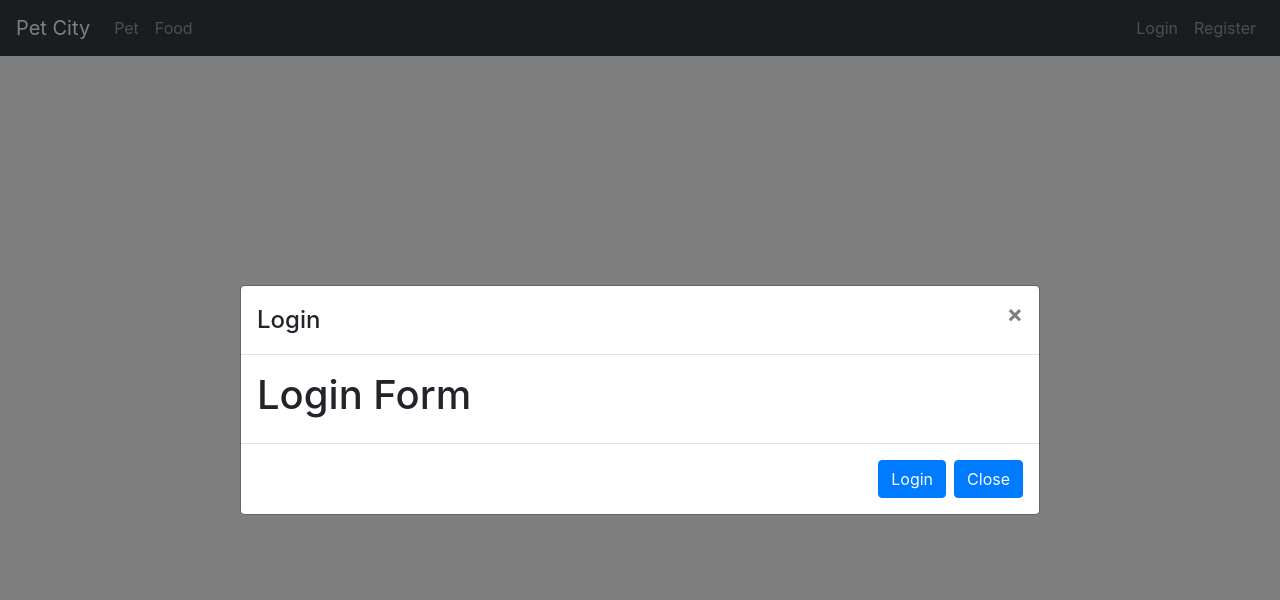
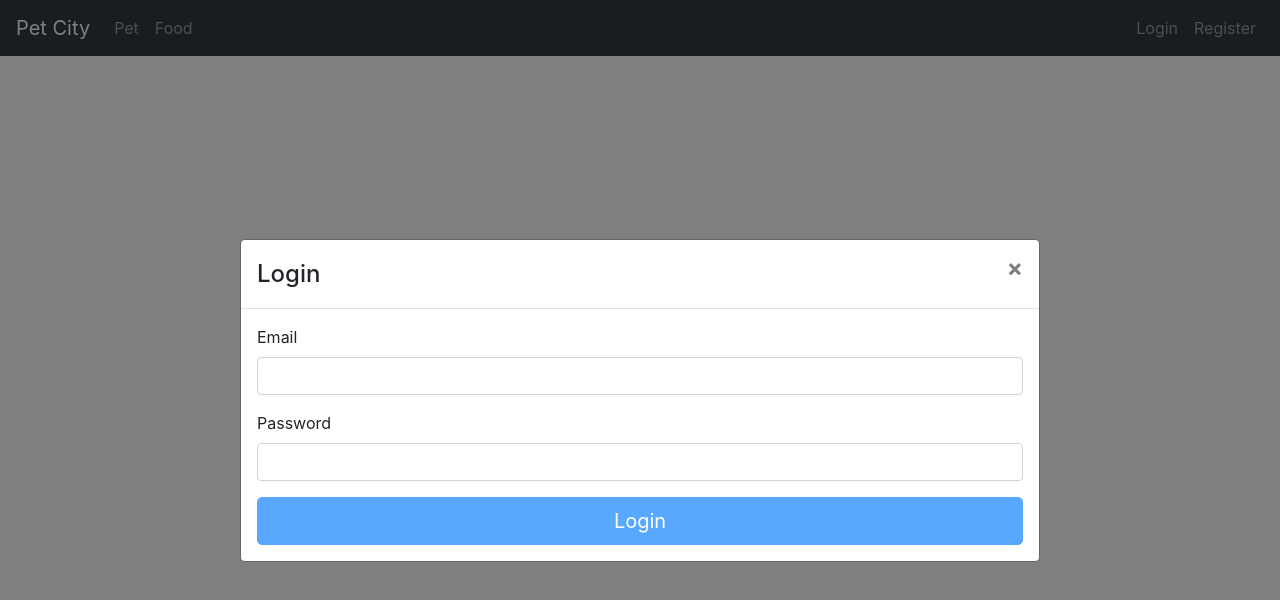
Before and after one commit to timothylam1228/Webapp-Frontend, a React (Create React App) app: page / in a window 1280 px wide. Both pictures are taken after a click on the button "Login". Shown: the top 600 px of the page. Built offline with nearby package versions, Linux system fonts and the light colour scheme.

Commit message:
register form

```diff
--- a/src/components/account/login-form.js
+++ b/src/components/account/login-form.js
@@ -1,9 +1,21 @@
 
-import React from 'react';
+import React, {useState }from 'react';
 import Modal from 'react-bootstrap/Modal'
+import Form from "react-bootstrap/Form";
+
 import Button from 'react-bootstrap/Button';
 
   export default function LoginForm(props){
+    const [email, setEmail] = useState("");
+    const [password, setPassword] = useState("");
+    function validateForm() {
+      return email.length > 0 && password.length > 0;
+    }
+
+    function handleSubmit(event) {
+      event.preventDefault();
+    }
+
       return(
         <Modal
         {...props}
@@ -16,12 +28,31 @@ import Button from 'react-bootstrap/Button';
           Login          </Modal.Title>
         </Modal.Header>
         <Modal.Body>
-         <h1>Login Form</h1>
+
+        <Form onSubmit={handleSubmit}>
+        <Form.Group size="lg" controlId="email">
+          <Form.Label>Email</Form.Label>
+          <Form.Control
+            autoFocus
+            type="email"
+            value={email}
+            onChange={(e) => setEmail(e.target.value)}
+          />
+        </Form.Group>
+        <Form.Group size="lg" controlId="password">
+          <Form.Label>Password</Form.Label>
+          <Form.Control
+            type="password"
+            value={password}
+            onChange={(e) => setPassword(e.target.value)}
+          />
+        </Form.Group>
+        <Button block size="lg" type="submit" disabled={!validateForm()}>
+          Login
+        </Button>
+      </Form>
         </Modal.Body>
-        <Modal.Footer>
-          <Button onClick={props.onHide}>Login</Button>
-          <Button onClick={props.onHide}>Close</Button>
-        </Modal.Footer>
+
       </Modal>
       )
   }
--- /dev/null
+++ b/src/components/account/register-form.js
@@ -0,0 +1,92 @@
+
+import React, { useState } from 'react';
+import Modal from 'react-bootstrap/Modal'
+import Form from "react-bootstrap/Form";
+
+import Button from 'react-bootstrap/Button';
+
+export default function RegisterForm(props) {
+
+  const [email, setEmail] = useState("");
+  const [password, setPassword] = useState("");
+  const [name, setName] = useState("");
+  const [confirmPassword, setconfirmPassword] = useState("");
+
+
+  function validateForm() {
+    //////Want api check user exist
+    if( email.length < 0 || password.length < 0){
+      return false;
+    }if(password != confirmPassword){
+      return false;
+    }
+
+  }
+
+  function handleSubmit(event) {
+    event.preventDefault();
+  }
+
+  return (
+    <Modal
+      {...props}
+      size="lg"
+      aria-labelledby="contained-modal-title-vcenter"
+      centered
+    >
+      <Modal.Header closeButton>
+        <Modal.Title id="contained-modal-title-vcenter">
+          Register
+          </Modal.Title>
+      </Modal.Header>
+      <Modal.Body>
+
+        <Form onSubmit={handleSubmit}>
+          <Form.Group size="lg" controlId="email">
+            <Form.Label>Email</Form.Label>
+            <Form.Control
+              autoFocus
+              type="email"
+              value={email}
+              onChange={(e) => setEmail(e.target.value)}
+            />
+          </Form.Group>
+
+          <Form.Group size="lg" controlId="name">
+            <Form.Label>Name</Form.Label>
+            <Form.Control
+              autoFocus
+              type="text"
+              value={name}
+              onChange={(e) => setName(e.target.value)}
+            />
+          </Form.Group>
+
+
+          <Form.Group size="lg" controlId="password">
+            <Form.Label>Password</Form.Label>
+            <Form.Control
+              type="password"
+              value={password}
+              onChange={(e) => setPassword(e.target.value)}
+            />
+          </Form.Group>
+
+
+          <Form.Group size="lg" controlId="confirmPassword">
+            <Form.Label>Confirm Password</Form.Label>
+            <Form.Control
+              type="password"
+              value={confirmPassword}
+              onChange={(e) => setconfirmPassword(e.target.value)}
+            />
+          </Form.Group>
+          <Button block size="lg" type="submit" disabled={!validateForm()}>
+            Register
+        </Button>
+        </Form>
+      </Modal.Body>
+
+    </Modal>
+  )
+}
--- a/src/components/topnav/topnav.js
+++ b/src/components/topnav/topnav.js
@@ -1,15 +1,31 @@
 
-import React from 'react';
+import React,{useState} from 'react';
 import Navbar from 'react-bootstrap/Navbar';
 import Nav from 'react-bootstrap/Nav';
 import NavDropdown from 'react-bootstrap/NavDropdown';
 import 'bootstrap/dist/css/bootstrap.min.css';
 import Home from "../../containers/Home";
-import Register from "../../containers/Register";
+import LoginForm from '../account/login-form';
+import RegisterForm from '../account/register-form';
 
-import LoginForm from '../account/login-form';
 export default function TopNav() {
-  const [modalShow, setModalShow] = React.useState(false);
+  const [modalLoginShow, setModalLoginShow] = React.useState(false);
+  const [modalRegisterShow, setModalRegisterShow] = React.useState(false);
+
+  const handleShowModalOne = () => {
+    setModalLoginShow(true);
+   }
+
+   const handleShowModalTwo = () => {
+    setModalRegisterShow(true);
+   }
+
+   const handleClose = () => {
+    setModalLoginShow(false);
+    setModalRegisterShow(false);
+   }
+
+
 
   return (
     <div>
@@ -24,12 +40,16 @@ export default function TopNav() {
         </Nav>
         <Nav className="ml-auto">
 
-          <Nav.Link onClick={() => setModalShow(true)}>Login</Nav.Link>
-          <Nav.Link href="/register">Register</Nav.Link>
+          <Nav.Link onClick={() => handleShowModalOne()}>Login</Nav.Link>
+          <Nav.Link onClick={() => handleShowModalTwo()}>Register</Nav.Link>
 
           <LoginForm
-            show={modalShow}
-            onHide={() => setModalShow(false)}
+            show={modalLoginShow}
+            onHide={() => handleClose()}
+          />
+           <RegisterForm
+            show={modalRegisterShow}
+            onHide={() => handleClose()}
           />
 
           {/*
```
